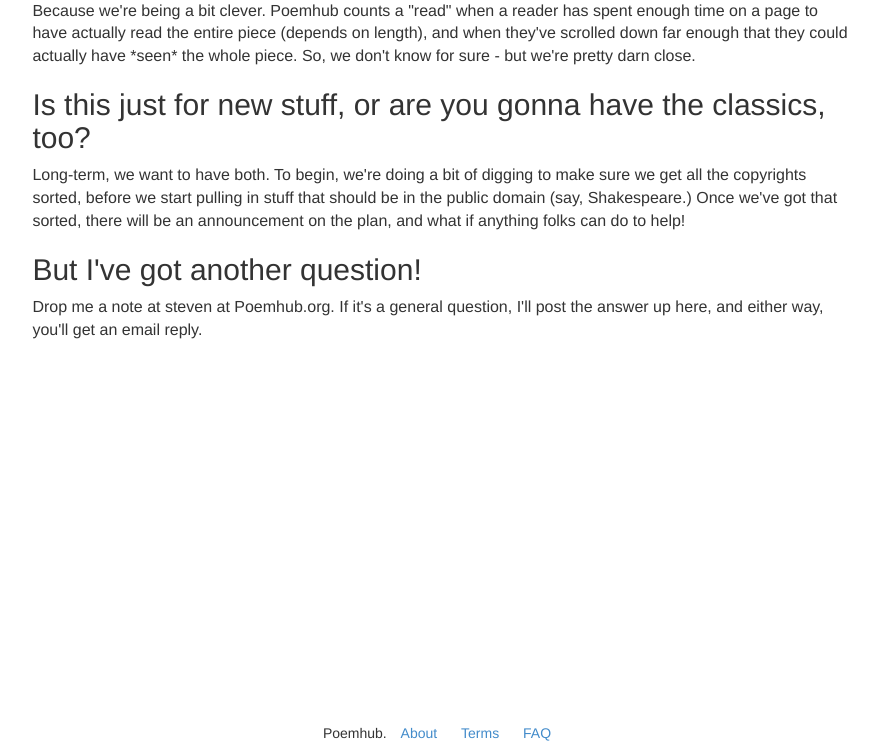
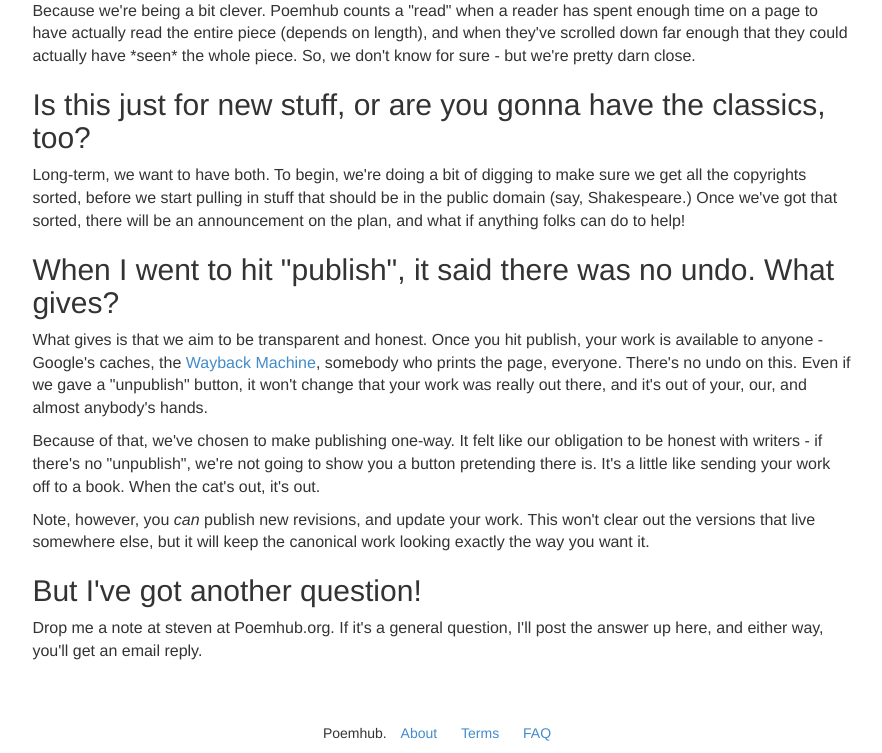
Before and after one commit to skoczen/poemhub, a Django app: template project/apps/main_site/templates/main_site/faq.html in a window 1280 px wide. Shown: the part 941-1694 px from the top of the page, without its empty margins (198-1080 px from the left). Run offline with Django 3.2, Linux system fonts and the light colour scheme; the template is opened without the code that fills it, so the values that code supplies are empty; some libraries are stand-ins or nearby versions; some web fonts are replaced.

Commit message:
Adds faq on publish

```diff
--- a/project/apps/main_site/templates/main_site/faq.html
+++ b/project/apps/main_site/templates/main_site/faq.html
@@ -49,7 +49,13 @@
 
     <p>Long-term, we want to have both.  To begin, we're doing a bit of digging to make sure we get all the copyrights sorted, before we start pulling in stuff that should be in the public domain (say, Shakespeare.)  Once we've got that sorted, there will be an announcement on the plan, and what if anything folks can do to help!</p>
 
+    <h2>When I went to hit "publish", it said there was no undo. What gives?</h2>
 
+    <p>What gives is that we aim to be transparent and honest.  Once you hit publish, your work is available to anyone - Google's caches, the <a href="http://archive.org/web/" target="_blank">Wayback Machine</a>, somebody who prints the page, everyone.  There's no undo on this.  Even if we gave a "unpublish" button, it won't change that your work was really out there, and it's out of your, our, and almost anybody's hands.</p>
+
+    <p>Because of that, we've chosen to make publishing one-way.  It felt like our obligation to be honest with writers - if there's no "unpublish", we're not going to show you a button pretending there is. It's a little like sending your work off to a book.  When the cat's out, it's out.</p>
+
+    <p>Note, however, you <i>can</i> publish new revisions, and update your work.  This won't clear out the versions that live somewhere else, but it will keep the canonical work looking exactly the way you want it.</p>
 
     <h2>But I've got another question!</h2>
     <p>Drop me a note at steven at Poemhub.org.  If it's a general question, I'll post the answer up here, and either way, you'll get an email reply.</p>
--- a/project/apps/poems/manifesto.txt
+++ b/project/apps/poems/manifesto.txt
@@ -12,8 +12,8 @@ My notes:
 - build basic explore
 - save "diff" from title and body
 - strip HTML from slug
-- build account (change email, password)
-- build backup
+- build account (change email, password, pub name)
+- build backups
 - built tour
 - collections are important sooner rather than later, for pacing reasons.
 - add intercom.io
@@ -25,7 +25,7 @@ My notes:
 - "what I've read" - list of everything you've read, when, and whether you fantastic'd it. searchable.
 - make "reading" an experience- "start reading" - dim the lights, etc.
 - print!  (how does this print?)
--
+
 
 
 - separate manager for published.
```
